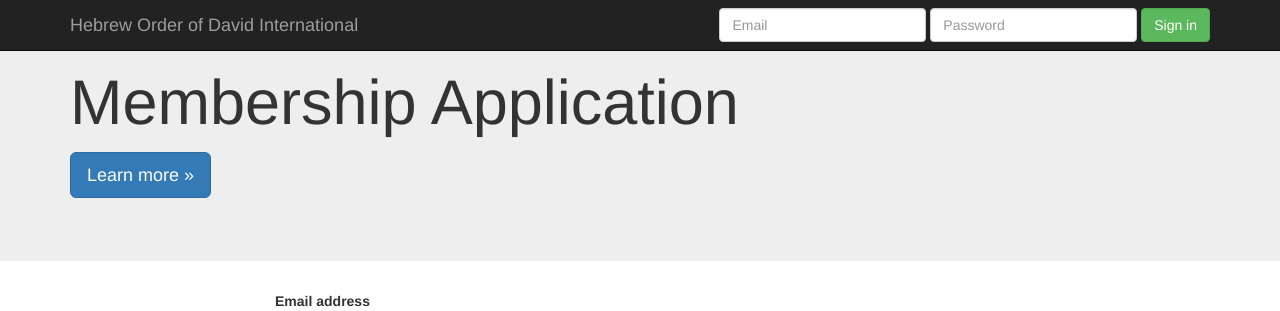
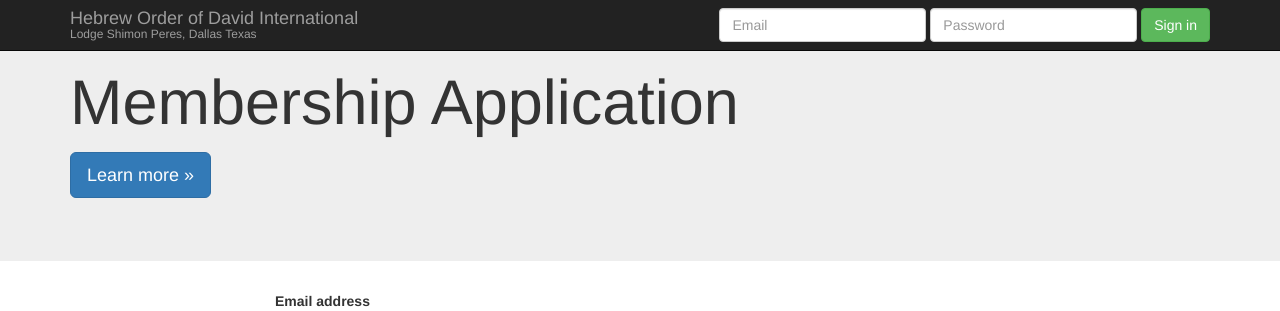
Before and after one commit to dhosterman/hebrew_order_david, a Django app: page /application/ in a window 1280 px wide. Shown: the top 311 px of the page. Run offline with Django 3.2, Linux system fonts and the light colour scheme; parts of the project's set-up code (start-up, migrations or seed data) failed here and were passed over; some libraries are stand-ins or nearby versions.

Commit message:
add sub-brand for this lodge

```diff
--- a/application/static/application.css
+++ b/application/static/application.css
@@ -9,3 +9,13 @@
 .validation-error {
     border-color: red;
 }
+
+.sub-brand {
+    font-size: 12px;
+    position: relative;
+    top: -6px;
+}
+
+.navbar-brand {
+    padding-top: 8px;
+}
--- a/core/templates/layout.html
+++ b/core/templates/layout.html
@@ -20,7 +20,8 @@
           <span class="icon-bar"></span>
           <span class="icon-bar"></span>
         </button>
-        <a class="navbar-brand" href="{% url "application.views.new" %}">Hebrew Order of David International</a>
+        <a class="navbar-brand" href="{% url "application.views.new" %}">Hebrew Order of David International
+        <br><span class="sub-brand">Lodge Shimon Peres, Dallas Texas</span></a>
       </div>
       <div id="navbar" class="navbar-collapse collapse">
         {% if not user.is_active and not 'login' in request.get_full_path %}
```
